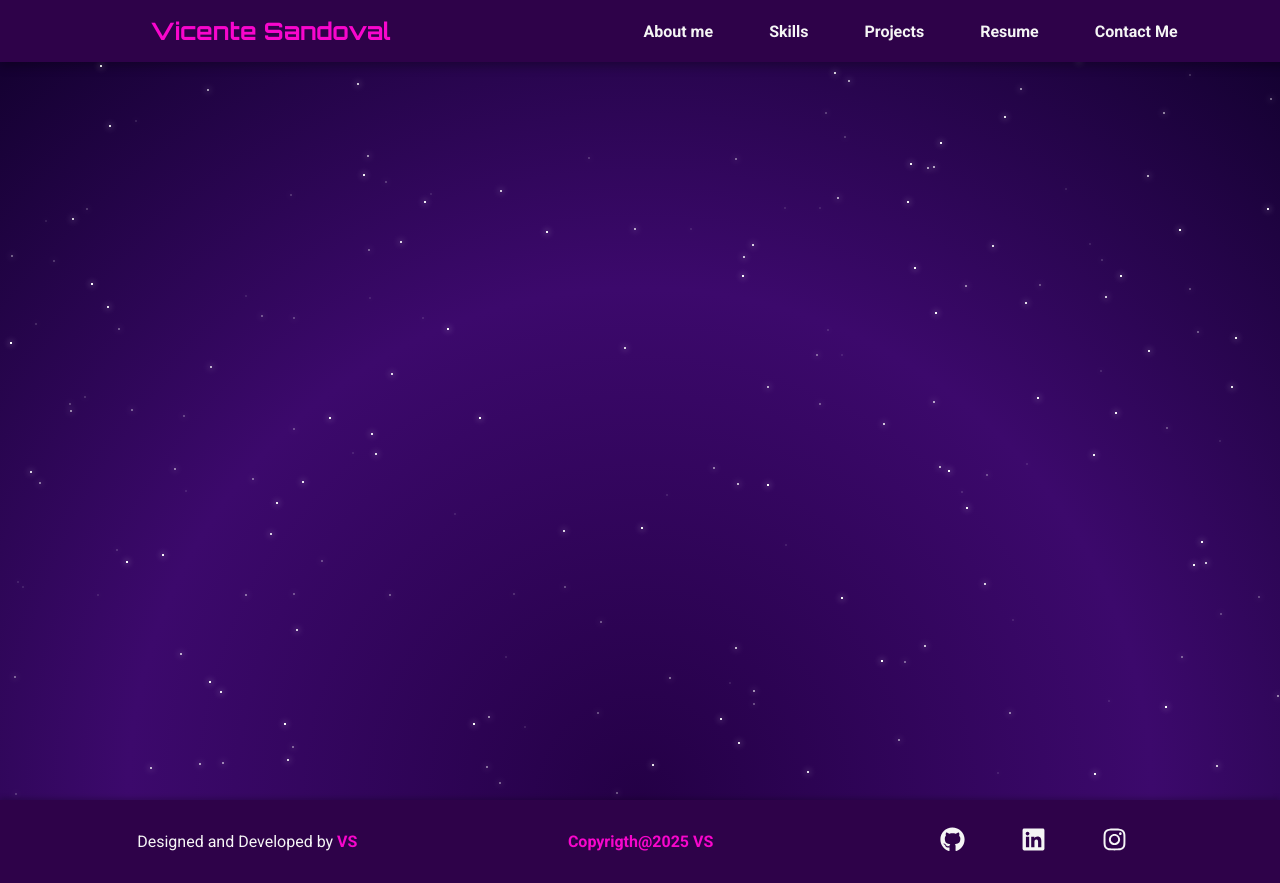
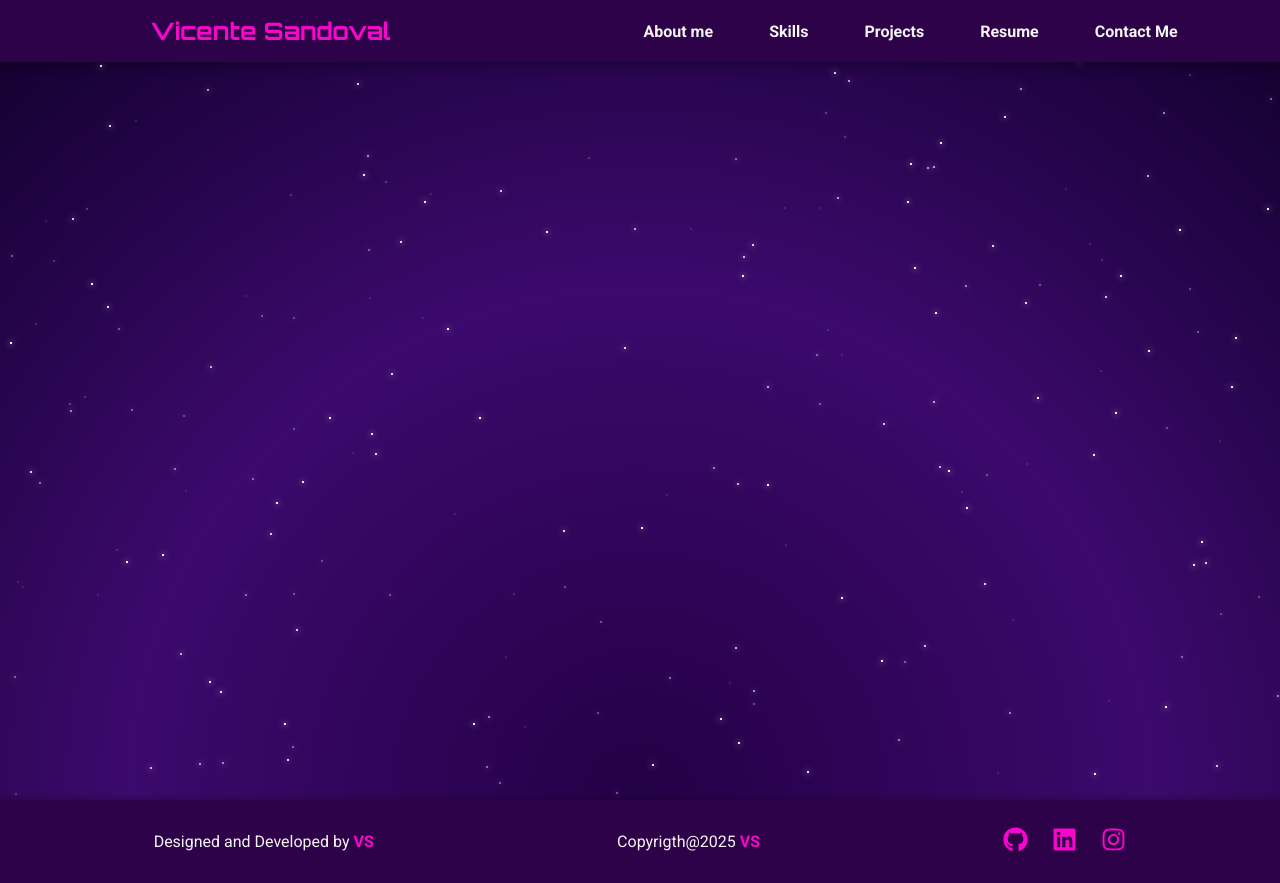
Before and after one commit to SaltybeeVS/Portfolio, a React (Vite) app: page / in a window 1280 px wide. Built offline with nearby package versions, Linux system fonts and the light colour scheme.

Commit message:
Fixed the Footer bug and Added a link to the tittle.

```diff
--- a/src/components/Footer/Footer.jsx
+++ b/src/components/Footer/Footer.jsx
@@ -9,7 +9,7 @@ function Footer(){
         <>
             <footer id="footer">
                 <p>Designed and Developed by <span className="highlight"><a href="#aboutMe">VS</a></span></p>
-                <p className="highlight">Copyrigth@{date.getFullYear()} <a href="#aboutMe">VS</a></p>
+                <p>Copyrigth@{date.getFullYear()} <a href="#aboutMe" className="highlight">VS</a></p>
                 <ul>
                     <li><a href='https://github.com/SaltybeeVS' target='_blank'><FaGithub className="footerIcon"/></a></li>
                     <li><a href='https://www.linkedin.com/in/vicente-sandoval-carrasco/' target='_blank'><FaLinkedin className="footerIcon"/></a></li>
--- a/src/components/Footer/Footer.modules.css
+++ b/src/components/Footer/Footer.modules.css
@@ -28,20 +28,6 @@
     list-style: none;
 }
 
-#footer li a {
-    text-decoration: none;
-    color: var(--color-text);
-    font-weight: bold;
-    font-size: 1rem;
-    padding: 0.5rem 1rem;
-    border-radius: 5px;
-    transition: background-color 0.3s ease;
-}
-
-#footer li a:hover {
-    background-color: rgba(255, 255, 255, 0.2);
-}
-
 .footerIcon{
     font-size: 25px;
     transition: transform 0.3s ease;
--- a/src/components/Header/Header.jsx
+++ b/src/components/Header/Header.jsx
@@ -4,7 +4,7 @@ function  Header(){
     return(
         <>
             <header id="header">
-                <h1>Vicente Sandoval</h1>
+                <h1><a href="#" id="tittle">Vicente Sandoval</a></h1>
                 <nav id="navbar">
                     <ul>
                         <li><a href="#aboutMe">About me</a></li>
--- a/src/components/Header/header.modules.css
+++ b/src/components/Header/header.modules.css
@@ -40,3 +40,8 @@
 #navbar li a:active {
     background-color: var(--color-accent);
 }
+
+h1 a{
+    text-decoration: none;
+    color: var(--color-accent);
+}
--- a/src/styles/index.css
+++ b/src/styles/index.css
@@ -28,7 +28,7 @@ body{
 }
 
 h1 {
-  color: var(--color-accent);
+  color: var(--color-accent)!important;
   font-size: 1.5rem;
   margin: 0;
   font-family: 'Orbitron', sans-serif;
```
